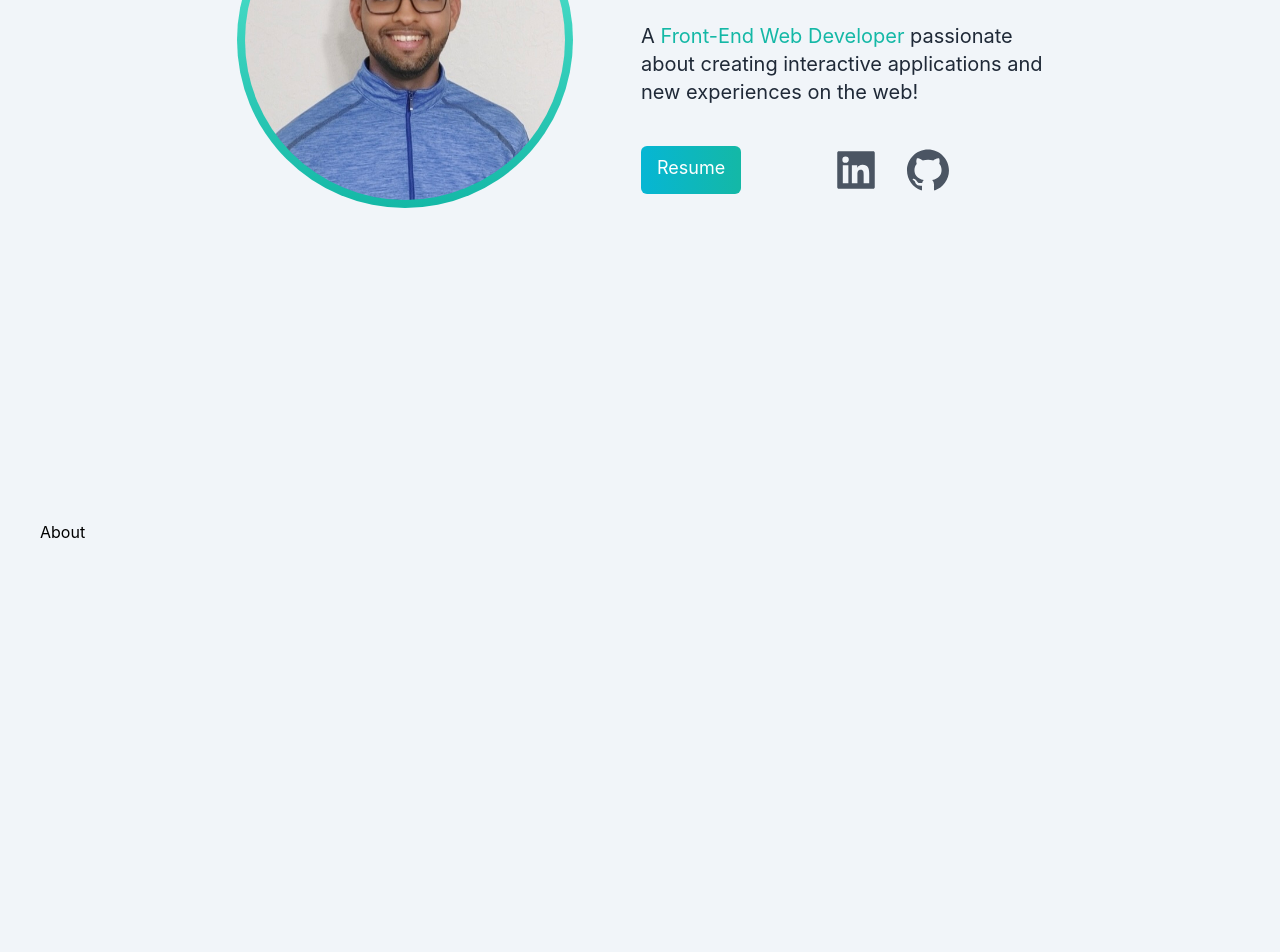
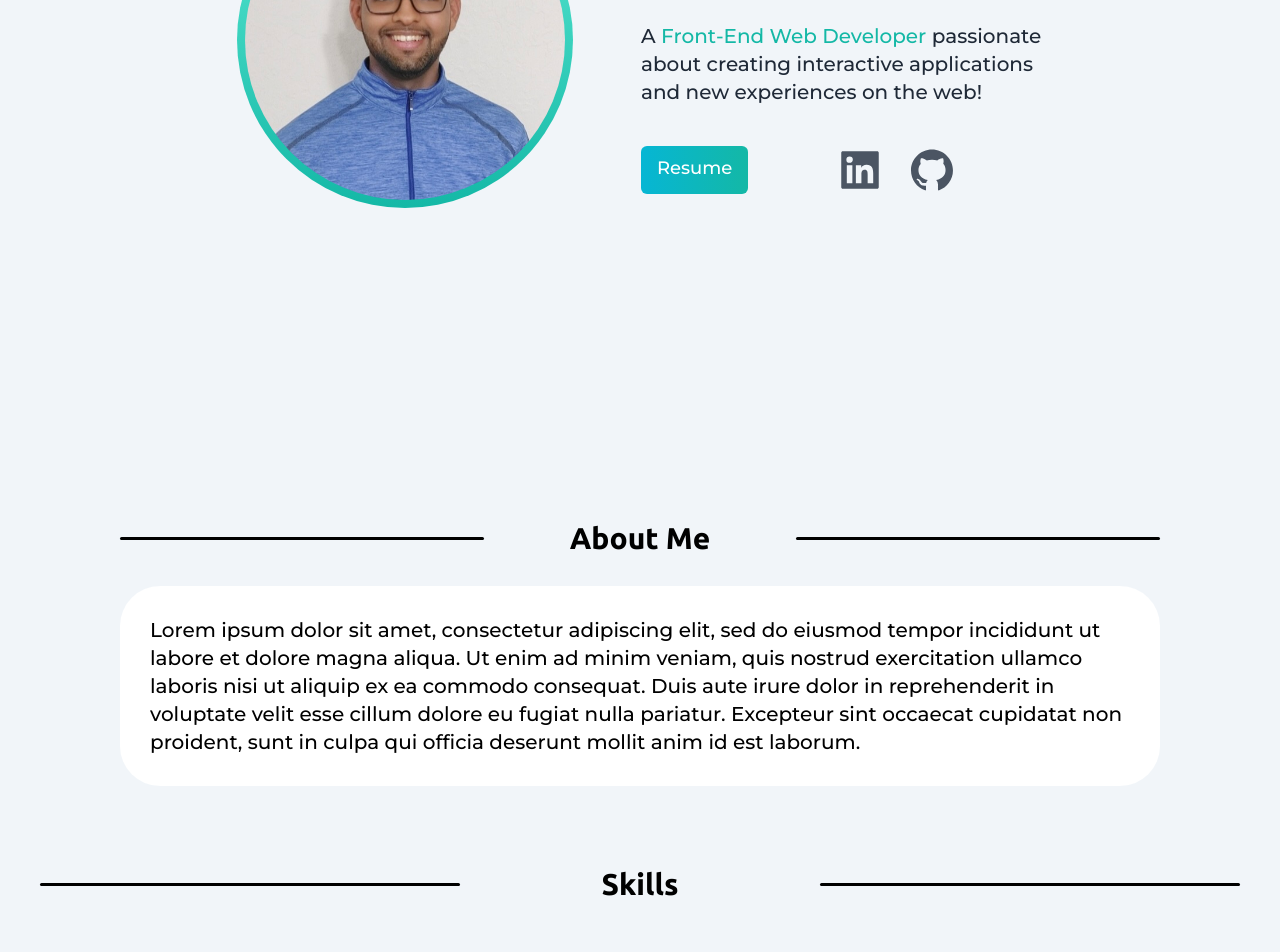
Before and after one commit to eliel15000/portfolio, a Next.js app: page / in a window 1280 px wide. Shown: the part 360-1312 px from the top of the page. Built offline with nearby package versions, Linux system fonts and the light colour scheme.

Commit message:
About component

```diff
--- a/components/About.jsx
+++ b/components/About.jsx
@@ -2,8 +2,16 @@ import React from "react";
 
 const About = () => {
   return (
-    <section className="mb-96 pt-20" id="about">
-      About
+    <section className="pt-20 md:px-20" id="about">
+
+      <div>
+        <h1 className="sectionHeading flex md:text-3xl text-2xl font-ubuntu">About Me</h1>
+      </div>
+
+      <div className="sectionContent">
+        <p className="text-base sm:text-lg md:text-xl">Lorem ipsum dolor sit amet, consectetur adipiscing elit, sed do eiusmod tempor incididunt ut labore et dolore magna aliqua. Ut enim ad minim veniam, quis nostrud exercitation ullamco laboris nisi ut aliquip ex ea commodo consequat. Duis aute irure dolor in reprehenderit in voluptate velit esse cillum dolore eu fugiat nulla pariatur. Excepteur sint occaecat cupidatat non proident, sunt in culpa qui officia deserunt mollit anim id est laborum.</p>
+      </div>
+
     </section>
   );
 }
--- a/components/Contact.jsx
+++ b/components/Contact.jsx
@@ -3,7 +3,9 @@ import React from "react";
 const Contact = () => {
   return (
     <section className="mb-96 pt-20" id="contact">
-      Contact
+      <div>
+        <h1 className="sectionHeading flex md:text-3xl text-2xl font-ubuntu">Contact</h1>
+      </div>
     </section>
   );
 }
--- a/components/Navbar.jsx
+++ b/components/Navbar.jsx
@@ -1,5 +1,6 @@
 import React, { useState } from "react";
 import { BsFillMoonStarsFill } from "react-icons/bs";
+import Link from "next/link";
 import { IoMenu, IoClose } from "react-icons/io5";
 import Image from "next/image";
 import EcLogo from "../public/images/icon-ec-67.png";
--- a/components/Profile.jsx
+++ b/components/Profile.jsx
@@ -24,22 +24,22 @@ const Profile = () => {
 
         <div className="md:my-auto md:pr-5">
           <div className="pic-bg mx-auto bg-gradient-to-b from-teal-300 to-teal-500 rounded-full relative my-7">
-            <div className="relative mx-auto rounded-full w-80 h-80 overflow-hidden">
+            <div className="relative mx-auto rounded-full w-64 h-64 sm:w-80 sm:h-80 overflow-hidden">
               <Image src={eli} alt="Eliezer Encarnacion's picture" priority />
             </div>
           </div>
         </div>
 
-        <div className="text-center md:w-6/12 md:pl-12 md:my-auto">
+        <div className="md:text-left text-center md:w-6/12 md:pl-12 md:my-auto">
           <div>
             <h2 className="text-5xl py-5 text-teal-600 font-medium">Eliezer Encarnacion</h2>
-            <p className="md:text-left md:text-xl text-lg py-5 leading-8 text-gray-800">
+            <p className=" md:text-xl text-lg py-5 leading-8 text-gray-800">
               A <span className="text-teal-500">Front-End Web Developer</span> passionate about creating interactive applications and new experiences on the web!
             </p>
           </div>
           <div className="flex justify-center py-5">
             <a className="bg-gradient-to-r from-cyan-500 to-teal-500 text-white px-4 py-2 rounded-md text-lg" href="https://drive.google.com/file/d/1YMyaJk1YYFrUC2uj5vfK0tJP4bNWTOOi/view?usp=sharing" alt="Eliezer Encarnacion's resume" target="_blank">Resume</a>
-            <ul className="text-5xl flex text-gray-600 text-center mx-auto">
+            <ul className="text-5xl flex text-gray-600 text-center md:mx-auto ml-12">
                 {Links.map((link) => (
                   <li key={link.name} className="mx-3">
                     <a href={link.link} target="_blank">{link.icon}</a>
--- a/components/Projects.jsx
+++ b/components/Projects.jsx
@@ -3,7 +3,9 @@ import React from "react";
 const Projects = () => {
   return (
     <section className="mb-96 pt-20" id="projects">
-      Projects
+      <div>
+        <h1 className="sectionHeading flex md:text-3xl text-2xl font-ubuntu">Projects</h1>
+      </div>
     </section>
   );
 }
--- a/components/Skills.jsx
+++ b/components/Skills.jsx
@@ -3,7 +3,11 @@ import React from "react";
 const Skills = () => {
   return (
     <section className="mb-96 pt-20" id="skills">
-      Skills
+
+      <div>
+        <h1 className="sectionHeading flex md:text-3xl text-2xl font-ubuntu">Skills</h1>
+      </div>
+
     </section>
   );
 }
--- a/pages/index.js
+++ b/pages/index.js
@@ -84,7 +84,6 @@ export default function Home() {
         </section> */}
 
 
-
         <Profile />
 
         {/* <AboutMe /> */}
--- a/styles/globals.css
+++ b/styles/globals.css
@@ -1,12 +1,20 @@
+@import url('https://fonts.googleapis.com/css2?family=Montserrat:wght@500&family=Ubuntu:wght@700&display=swap');
+
 @tailwind base;
 @tailwind components;
 @tailwind utilities;
+
+@layer base {
+  html {
+    @apply scroll-smooth;
+  }
+}
 
 html,
 body {
   padding: 0;
   margin: 0;
-  font-family: -apple-system, BlinkMacSystemFont, Segoe UI, Roboto, Oxygen, Ubuntu, Cantarell, Fira Sans, Droid Sans, Helvetica Neue, sans-serif;
+  font-family: "Montserrat", -apple-system, BlinkMacSystemFont, Segoe UI, Roboto, Oxygen, Ubuntu, Cantarell, Fira Sans, Droid Sans, Helvetica Neue, sans-serif;
 }
 
 a {
@@ -18,13 +26,57 @@ a {
   box-sizing: border-box;
 }
 
+/* Profile Image */
 .pic-bg {
   padding-top: 0.5rem;
-  width: 21rem;
-  height: 21rem;
+  width: 17rem;
+  height: 17rem;
+}
+
+/* Sections */
+.sectionHeading::before, .sectionHeading::after {
+  content: "";
+  display: block;
+  width: 27%;
+  height: 3px;
+  background: black;
+  margin-top: auto;
+  margin-bottom: auto;
+  border-radius: 25px;
+}
+
+.sectionHeading::before {
+  margin-left: 0;
+  margin-right: auto;
+}
+
+.sectionHeading::after {
+  margin-right: 0;
+  margin-left: auto;
+}
+
+.sectionContent {
+  background: white;
+  border-radius: 40px;
+  margin-top: 30px;
+  padding: 30px;
 }
 
 @font-face {
   font-family: "burtons";
   src: url("../public/Burtons.otf");
 }
+
+@media (min-width: 800px) {
+  .sectionHeading::before, .sectionHeading::after {
+    width: 35%;
+  }
+}
+
+@media (min-width: 450px) {
+  .pic-bg {
+    padding-top: 0.5rem;
+    width: 21rem;
+    height: 21rem;
+  }
+}
--- a/tailwind.config.js
+++ b/tailwind.config.js
@@ -7,11 +7,13 @@ module.exports = {
   theme: {
     extend: {
       fontFamily: {
-        burtons: "burtons"
+        burtons: "burtons",
+        ubuntu: "ubuntu",
       }
     },
     screens: {
-      "md": "800px"
+      "sm": "450px",
+      "md": "1050px"
     }
   },
   plugins: [],
```
